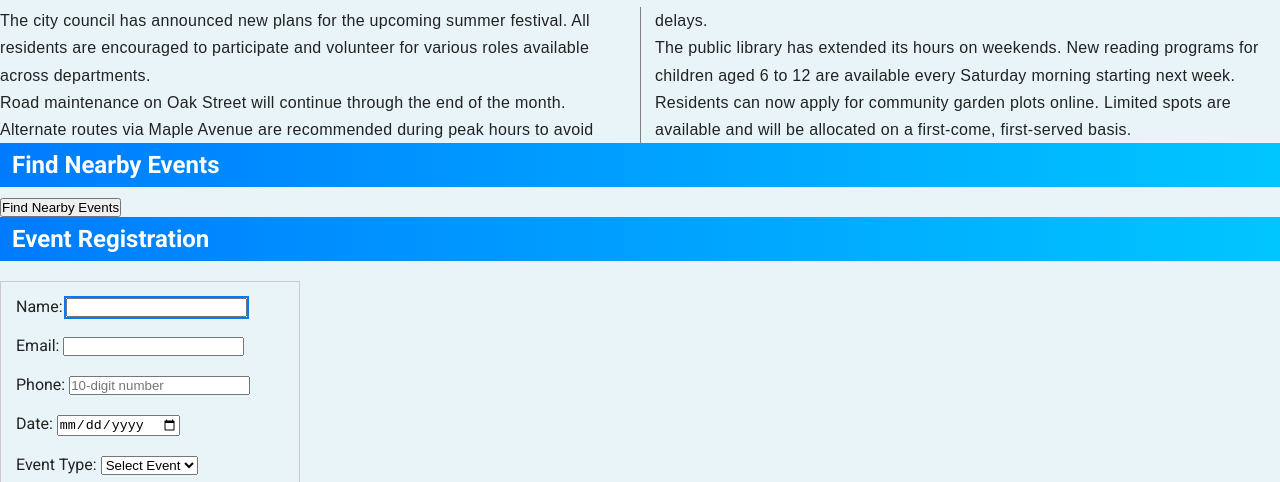
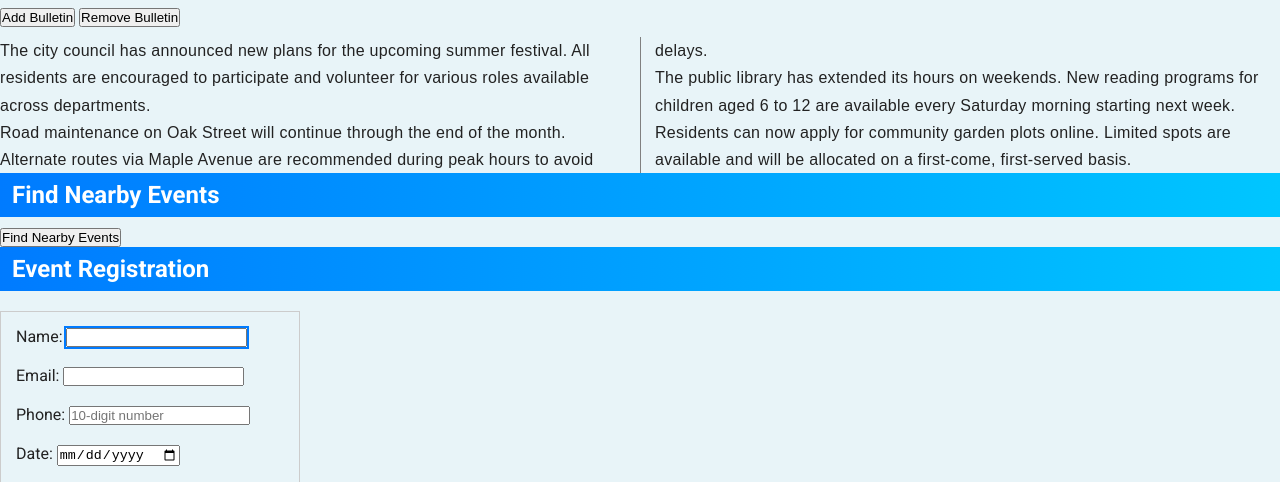
Before and after one commit to Hashcat07/Digital-Nurture, a plain HTML site: page Upskilling/index.html in a window 1280 px wide. Shown: the part 423-905 px from the top of the page. Drawn offline with nearby package versions, Linux system fonts and the light colour scheme.

Commit message:
feat: add DOM manipulation for community bulletin

```diff
--- a/Upskilling/index.html
+++ b/Upskilling/index.html
@@ -114,7 +114,11 @@
       <!-- Community Bulletin -->
       <section id="bulletin">
         <h2>Community Bulletin</h2>
-        <div class="news-columns">
+
+        <button onclick="addBulletin()">Add Bulletin</button>
+        <button onclick="removeBulletin()">Remove Bulletin</button>
+
+        <div class="news-columns" id="bulletinCounter">
           <p>
             The city council has announced new plans for the upcoming summer
             festival. All residents are encouraged to participate and volunteer
@@ -242,7 +246,7 @@
     </main>
 
     <!-- JavaScript -->
-    <script src="main.js" ></script>
+    <script src="main.js"></script>
     <script src="https://code.jquery.com/jquery-3.7.1.min.js"></script>
   </body>
 </html>
--- a/Upskilling/main.js
+++ b/Upskilling/main.js
@@ -279,3 +279,22 @@ const additionalEvents = [
 ];
 
 console.log(additionalEvents);
+
+function addBulletin() {
+  const container = document.getElementById("bulletinContainer");
+
+  const bulletin = document.createElement("p");
+
+  bulletin.textContent =
+    "New community cleanup drive scheduled for this Sunday.";
+
+  container.appendChild(bulletin);
+}
+
+function removeBulletin() {
+  const container = document.getElementById("bulletinContainer");
+
+  if (container.lastElementChild) {
+    container.removeChild(container.lastElementChild);
+  }
+}
```
